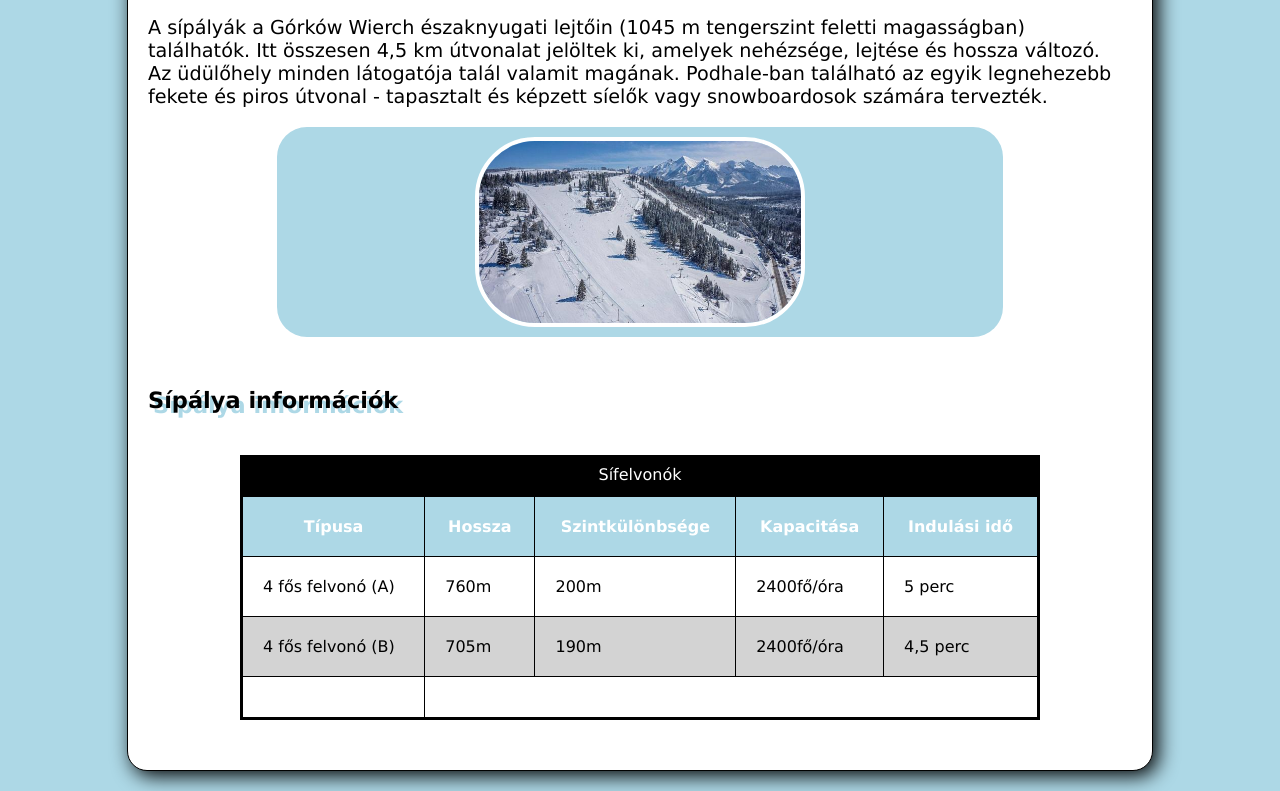
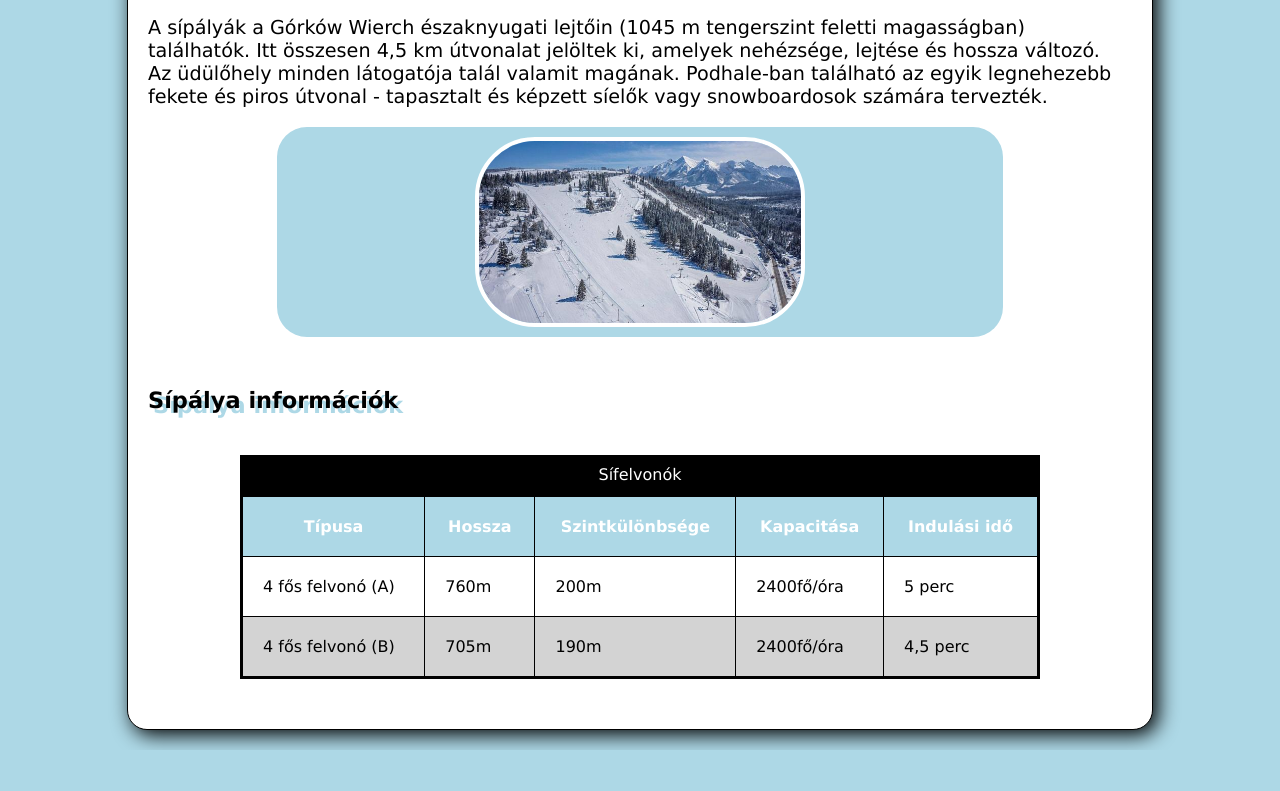
Before and after one commit to PalocsaiLili/PalocsaiLili.github.io, a plain HTML site: page JurgówSki.html in a window 1280 px wide. Shown: the part 440-1231 px from the top of the page. After the commit the page ends 1190 px from the top, so only its background shows below. Drawn offline with Linux system fonts and the light colour scheme; files that its build step writes are made by us from their sources; files whose address does not match are found by name.

Commit message:
Update JurgówSki.html

```diff
--- a/JurgówSki.html
+++ b/JurgówSki.html
@@ -51,9 +51,6 @@
 	  <td>4,5 perc</td>
 	</tr>
 
-	<tr>
-	  <td>
-
 
 
 	</body>
```
